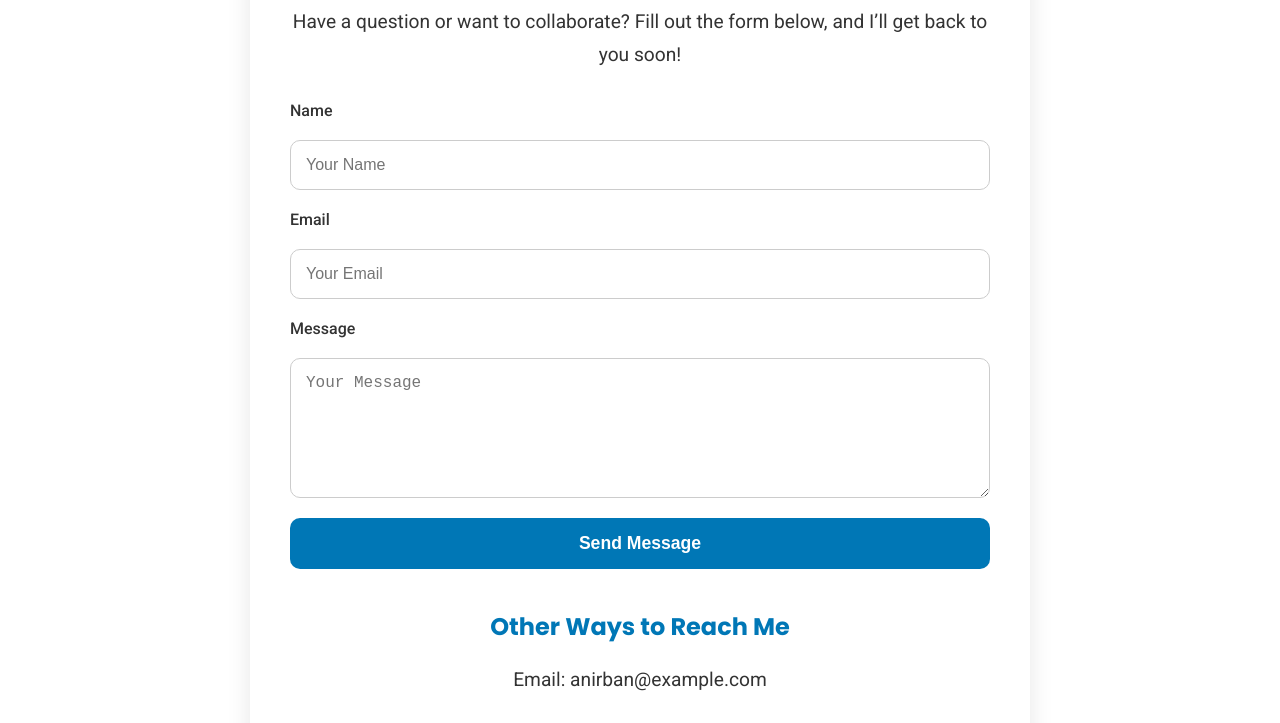
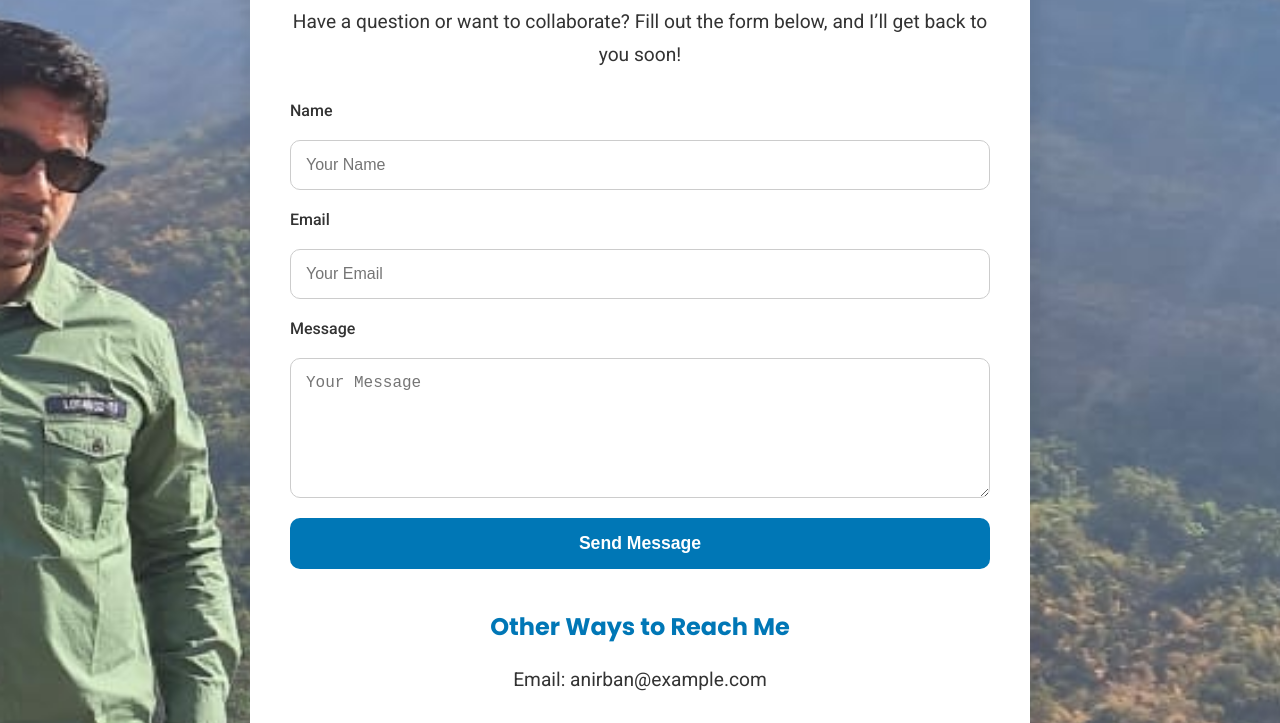
Before and after one commit to AnirbanChattaraj/Portfolio, a plain HTML site: page contact.html in a window 1280 px wide. Shown: the part 298-1021 px from the top of the page. Drawn offline with Linux system fonts and the light colour scheme.

Commit message:
Updated contact.css and added profile-wallpaper.jpeg

```diff
--- a/style/contact.css
+++ b/style/contact.css
@@ -4,6 +4,11 @@ body {
     font-family: 'Roboto', sans-serif;
     background-color: #ffffff; /* white background */
     color: #1c1c1c; /* dark text for readability */
+    background-image: url("/style/profile-wallpaper.jpeg");
+    background-repeat: no-repeat;
+    background-position: top center;
+    background-size: cover;
+
 }
 
 /* Header */
```
Also changed, not shown: style/profile-wallpaper.jpeg (added).
